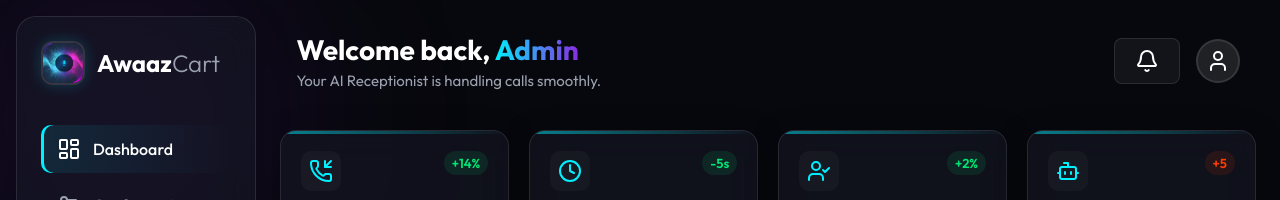
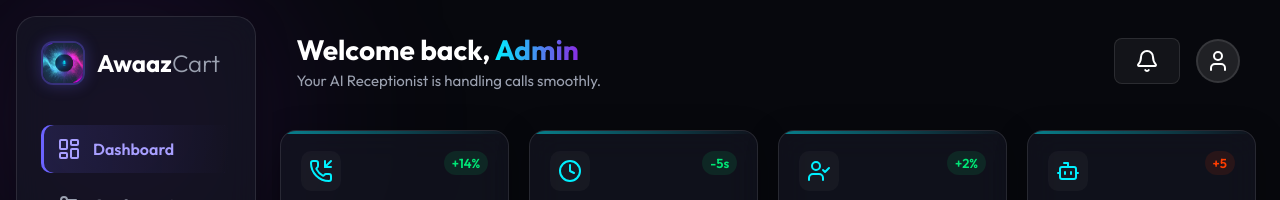
Before and after one commit to CR7-Garv/AwaazCart, a plain HTML site: page admin.html in a window 1280 px wide. Shown: the top 200 px of the page. Drawn offline with nearby package versions, Linux system fonts and the light colour scheme.

Commit message:
Update sidebar nav to professional indigo/violet theme

```diff
--- a/style.css
+++ b/style.css
@@ -117,8 +117,8 @@ body {
     height: 44px;
     border-radius: 12px;
     object-fit: cover;
-    border: 2px solid rgba(255,255,255,0.15);
-    box-shadow: 0 0 15px rgba(0,240,255,0.2);
+    border: 2px solid rgba(108,99,255,0.4);
+    box-shadow: 0 0 15px rgba(108,99,255,0.3);
 }
 
 .brand h2 {
@@ -151,13 +151,15 @@ body {
 }
 
 .nav-item:hover, .nav-item.active {
-    background: rgba(255,255,255,0.05);
+    background: rgba(108, 99, 255, 0.1);
     color: var(--text-primary);
 }
 
 .nav-item.active {
-    box-shadow: inset 3px 0 0 var(--accent-cyan);
-    background: linear-gradient(90deg, rgba(0,240,255,0.1) 0%, rgba(0,0,0,0) 100%);
+    box-shadow: inset 3px 0 0 #6C63FF;
+    background: linear-gradient(90deg, rgba(108,99,255,0.15) 0%, rgba(0,0,0,0) 100%);
+    color: #A89FFF;
+    font-weight: 600;
 }
 
 .sidebar-footer {
```
